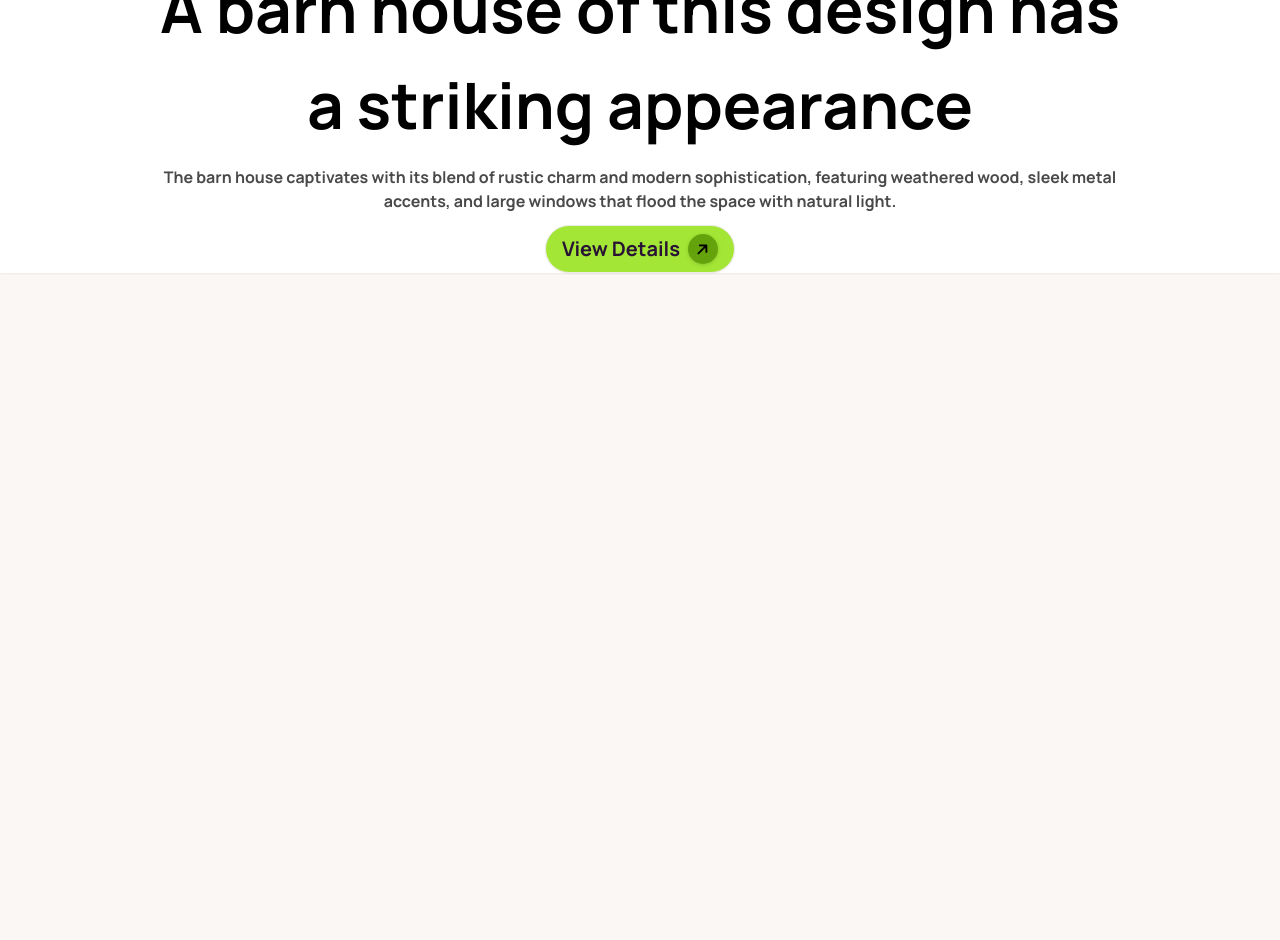
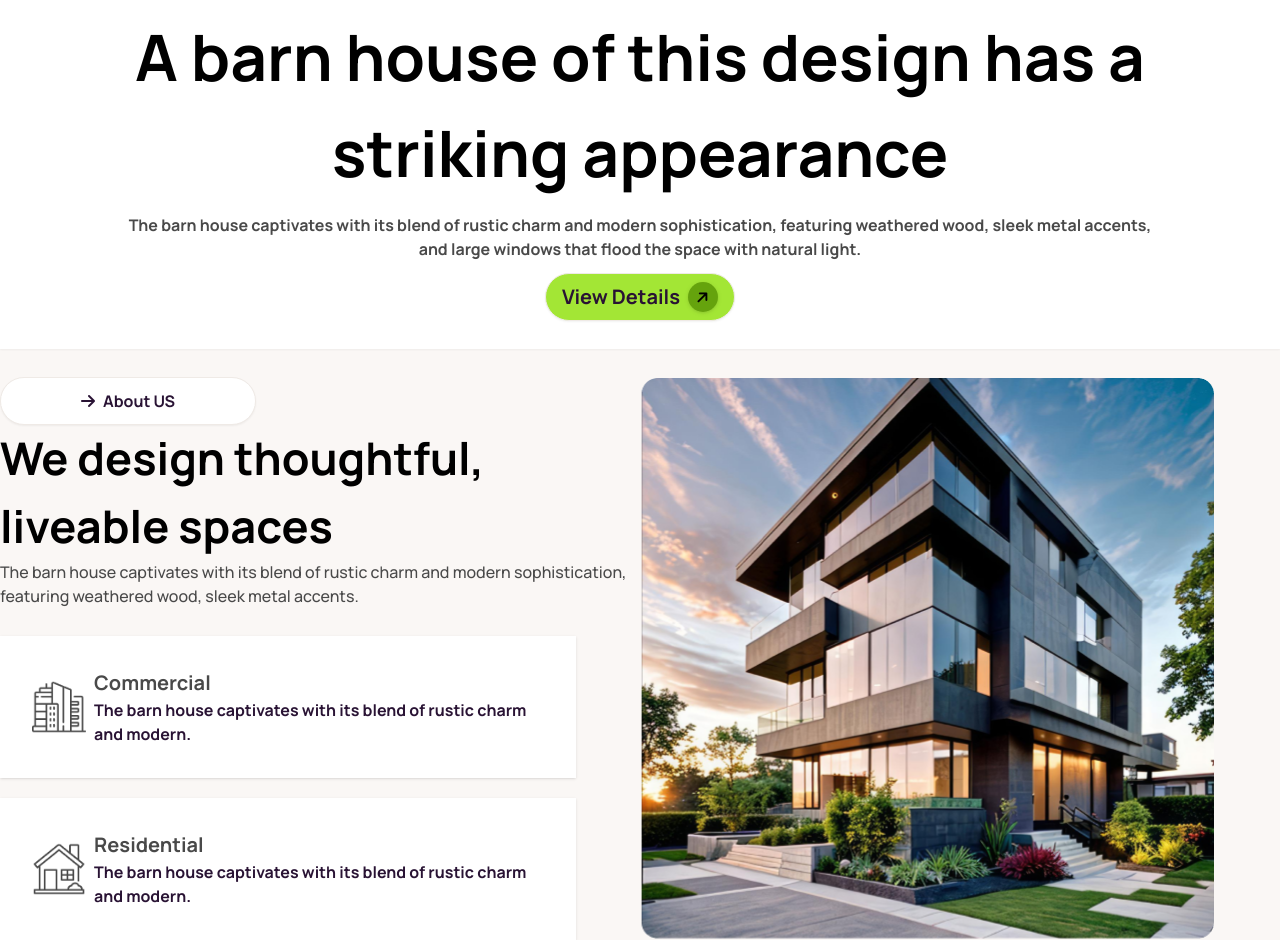
Before and after one commit to engrsakib/Your-land-your-property, a website: page index.html in a window 1280 px wide. Shown: the part 495-1435 px from the top of the page. Before the commit the page ends 800 px from the top, so only its background shows below. Drawn offline with Linux system fonts and the light colour scheme.

Commit message:
about us section added

```diff
--- a/index.html
+++ b/index.html
@@ -30,10 +30,10 @@
   </head>
   <body>
 <!-- header section start -->
- <header class="bg-white shadow-sm px-5">
+ <header class="bg-white shadow-sm pt-5 pb-7">
     <div class="container mx-auto max-sm:px-6">
         <!-- menu start  -->
-     <section class="mt-7 flex items-center justify-between">
+     <section class="py-7 flex items-center justify-between">
         <!-- logo start -->
          <div class="flex space-x-2 items-center">
             <div class="lg:w-[50px] lg:h-[50px] w-[40px] h-[40px] drop-shadow rounded-full bg-lime-600 grid place-items-center cursor-pointer">
@@ -128,6 +128,55 @@
     </div>
  </header>
 <!-- header section end -->
-
+<!-- main part start -->
+ <main>
+  <!-- about us start -->
+   <section class="container mx-auto max-sm:px-4 mt-7 flex justify-between items-center max-sm:flex-col">
+    <!-- about text start -->
+     <div class="w-full lg:w-[50%]">
+      <!-- icon and button start -->
+       <div class="flex items-center max-sm:mx-auto gap-x-2 manrope text-[16px] font-[700] cursor-pointer btn bg-white w-[40%]">
+        <i class="fa-solid fa-arrow-right"></i>
+        <h3>About US</h3>
+       </div>
+      <!-- icon and button end -->
+       <div class="manrope">
+          <h1 class="lg:text-[45px] text-[24px] text-black font-[700] text-center lg:text-left">
+          We design thoughtful, liveable spaces
+        </h1>
+        <p class="text-[#494949] text-[16px] font-[500]">The barn house captivates with its blend of rustic charm and
+modern sophistication, featuring weathered wood, sleek metal accents.</p>
+        </div>
+        <div class="mt-7 grid gap-y-5">
+          <!-- card 1 start-->
+         <div class="w-full lg:w-[90%] p-8 bg-white h-auto flex items-center shadow gap-x-2">
+          <div><img class="max-sm:mt-5" src="./B10-Assignment-03/assets/commercial.png" alt=""></div>
+          <div>
+            <h1 class="text-[#494949] text-[20px] manrope font-[800]">Commercial</h1>
+            <p class="manrope text-[16px] font-[500]">The barn house captivates with its blend of rustic charm and modern.</p>
+          </div>
+         </div>
+        <!-- card 1 start-->
+          <!-- card 1 start-->
+          <div class="w-full lg:w-[90%] p-8 bg-white h-auto flex items-center shadow gap-x-2">
+            <div><img src="./B10-Assignment-03/assets/residential.png" alt=""></div>
+            <div>
+              <h1 class="text-[#494949] text-[20px] manrope font-[800]">Residential</h1>
+              <p class="manrope text-[16px] font-[500]">The barn house captivates with its blend of rustic charm and modern.</p>
+            </div>
+           </div>
+          <!-- card 1 start-->
+        </div>
+     </div>
+    <!-- about text end -->
+    <!-- about img start -->
+     <div class="w-full lg:w-[50%]">
+      <img src="./B10-Assignment-03/assets/Rectangle.png" alt="">
+     </div>
+    <!-- about img end -->
+   </section>
+  <!-- about us end -->
+ </main>
+<!-- main part end -->
   </body>
 </html>
```
Also changed, not shown: output/output.css.
